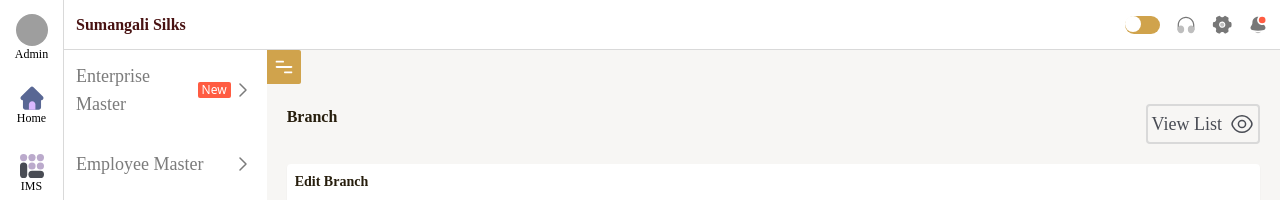
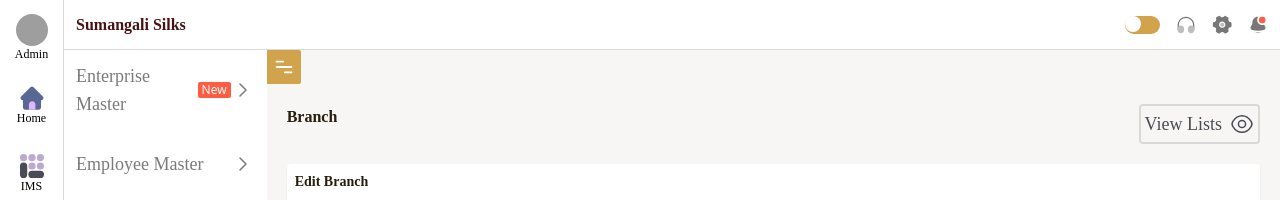
Before and after one commit to Raselraj-K/sumangali-silks-ui, a React (Create React App) app: page /branch-edit in a window 1280 px wide. Shown: the top 200 px of the page. Built offline with nearby package versions, Linux system fonts and the light colour scheme; grey boxes are pictures that could not be loaded.

Commit message:
correction added

```diff
--- a/src/Components/BranchAndFloorEdit.js
+++ b/src/Components/BranchAndFloorEdit.js
@@ -46,7 +46,7 @@
             className="flex items-center gap-2 border-solid border-[2px] border-[#D9D9D9] p-1 rounded"
           >
             <span className="text-[#494C54] text-lg font-medium	font-montserrat">
-              View List
+              View Lists
             </span>
             <img src={View} alt="" />
           </Link>
```
